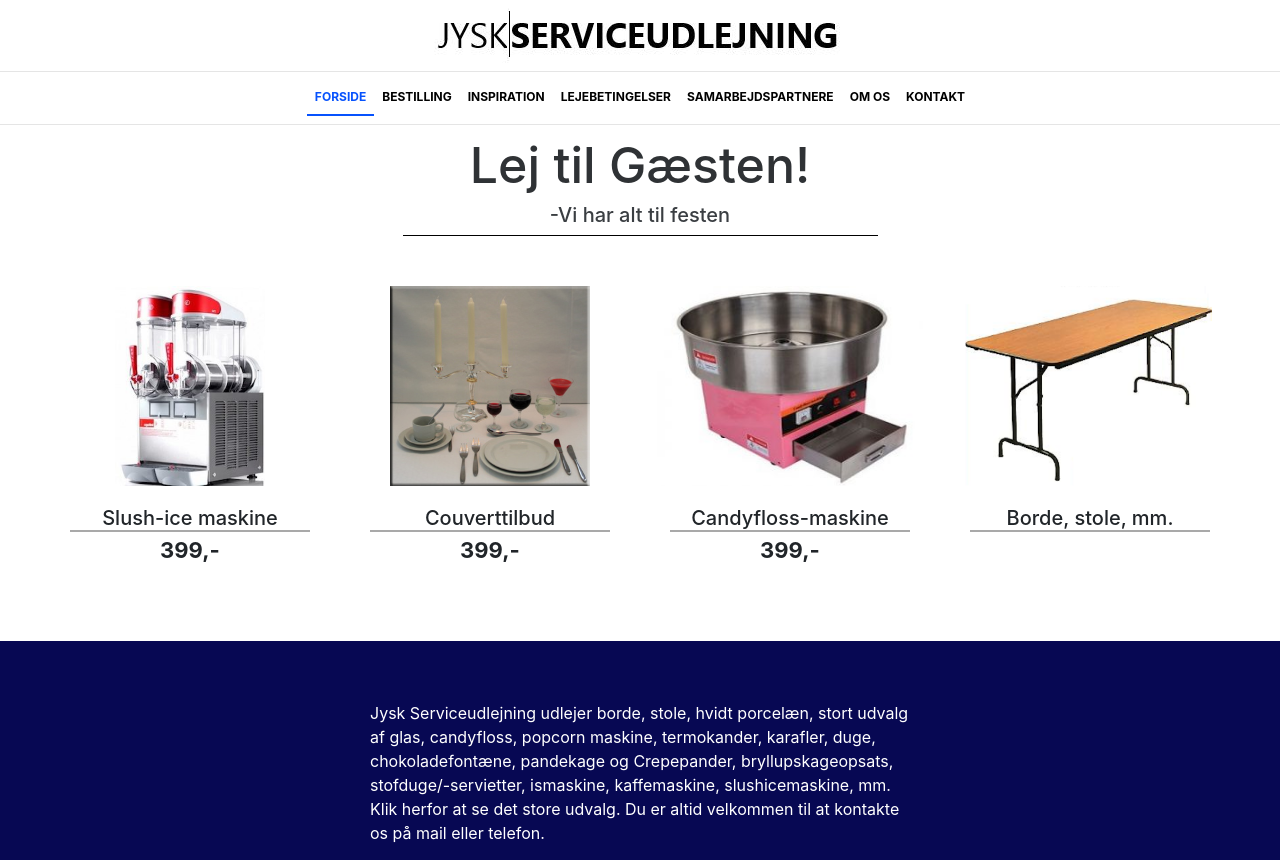
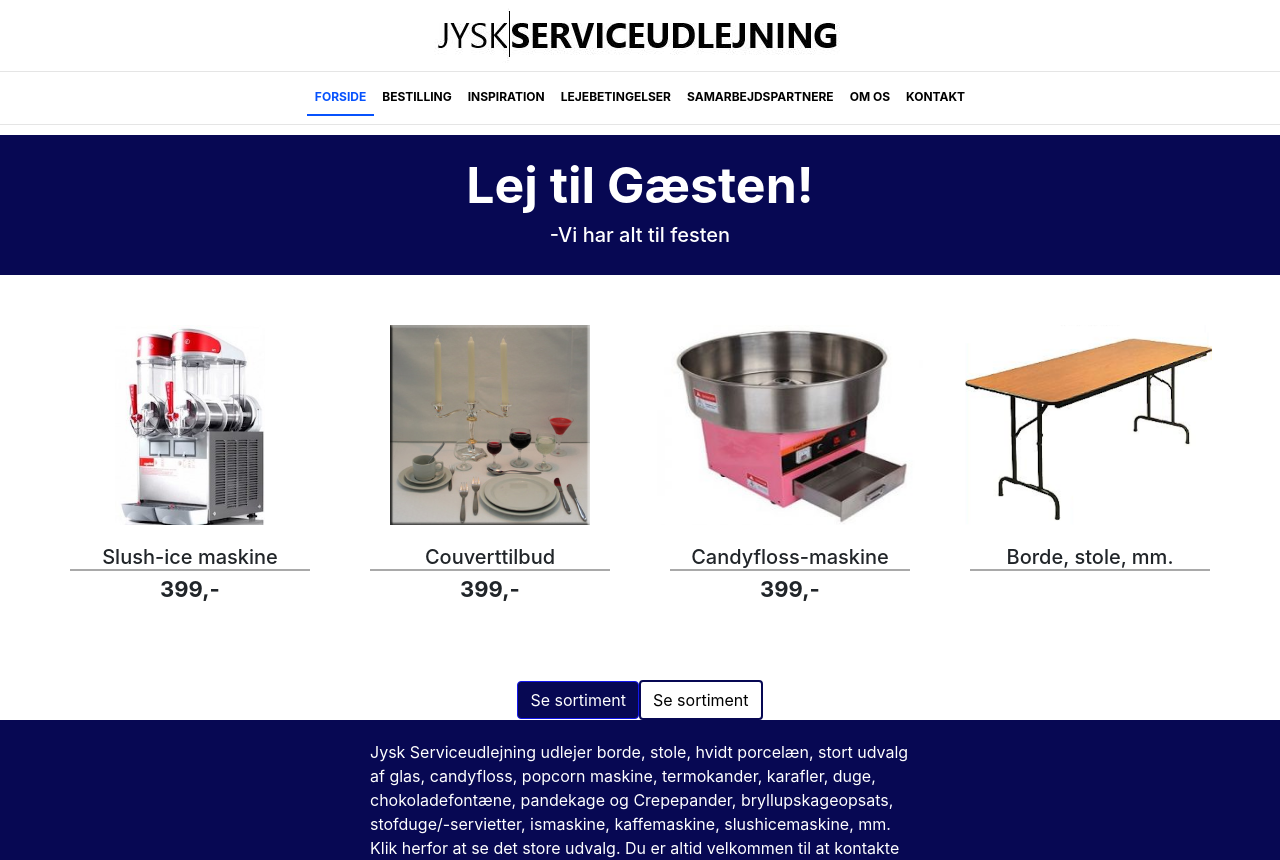
Before and after one commit to Fuzzy3/jyskserviceudlejning2, an Angular app: page /home in a window 1280 px wide. Shown: the top 860 px of the page. Built offline with nearby package versions, Linux system fonts and the light colour scheme.

Commit message:
work in progress 1

```diff
--- a/src/app/frontpage/frontpage.component.html
+++ b/src/app/frontpage/frontpage.component.html
@@ -1,4 +1,4 @@
-<section class="margin margin-top-10 margin-bottom-10">
+<section class="margin margin-top-10 margin-bottom-10 primary-background">
     <div class="container">
         <div class="row justify-content-center">
             <div class="col-md-5 text-center title-section-border">
@@ -65,6 +65,18 @@
         </div>
     </div>
 </header>
+<section id="call-to-action-buttons">
+    <div class="container">
+        <div class="row justify-content-center">
+            <div class="col-md-6 text-center">
+                <div class="button-container">
+                    <button type="button" class="btn btn-primary">Se sortiment</button>
+                    <button type="button" class="btn btn-ghost">Se sortiment</button>
+                </div>
+            </div>
+        </div>
+    </div>
+</section>
 <section id="call-to-action" class="primary-background">
     <div class="container landing-container">
         <div class="row justify-content-center">
@@ -75,9 +87,6 @@
                 <p class="landing-text">
                     Skanderborg, Århus & Østjylland: <br>Jens@jyskserviceudlejning.dk eller tlf. 30256647
                 </p>
-                <div class="col-12 text-center">
-                    <!-- <button class="btn btn-call-to-action">Se Vores Sortiment</button> -->
-                </div>
             </div>
         </div>
     </div>
--- a/src/app/frontpage/frontpage.component.scss
+++ b/src/app/frontpage/frontpage.component.scss
@@ -1,3 +1,4 @@
+@import '../../sass/variables';
 
 #site-landing {
     //background-color: #070853;
@@ -7,11 +8,12 @@
 }
 
 .landing-header {
-    color: #2f3235;
+    color: white;
     font-size: 50px;
+    font-weight: bold;
     &-second {
         font-size: 20px;
-        color: #3a3e42;
+        color: white;
     }
 }
 
@@ -26,11 +28,13 @@
 }
 
 section#call-to-action {
-    padding: 60px;
+    //padding: 60px;
 }
 
 .primary-background {
-    background-color:  #070853;
+    background-color:  $primary-brand-color;
+    padding-top: 20px;
+    padding-bottom: 20px;
 }
 
 .break-line-info {
@@ -99,8 +103,10 @@ header {
 }
 
 .title-section-border {
-    border-bottom: solid black 1px;
-    @media screen and (max-width: 572px) {
-        border-bottom: solid black 1px;
-    }
+    //border-bottom: solid black 2px;
 }
+
+.button-container {
+    margin-left: 15px;
+    margin-right: 15px;
+}
--- a/src/sass/styles.scss
+++ b/src/sass/styles.scss
@@ -102,3 +102,16 @@
 .fill-container {
     min-height: 500px;
 }
+
+.btn {
+    &.btn-primary {
+        color:white;
+        background-color: $primary-brand-color;
+        border-color: $secondary-brand-color;
+    }
+    &.btn-ghost {
+        color: black;
+        background-color: white;
+        border: 2px solid $primary-brand-color;
+    }
+}
```
